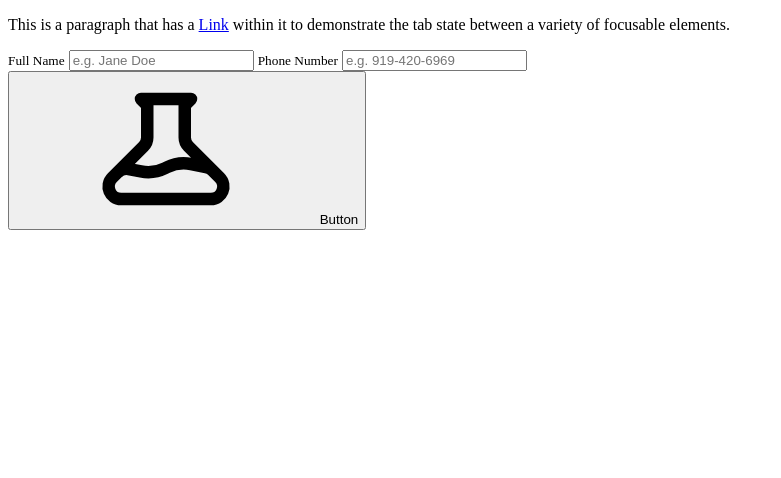
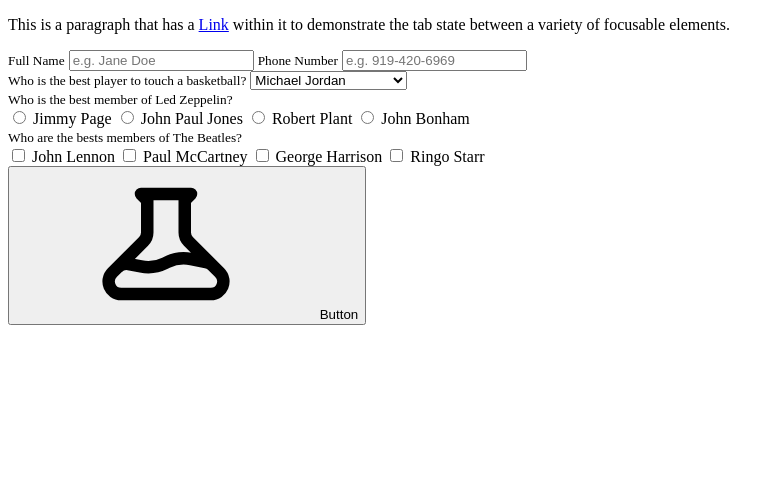
Before and after one commit to dylarcher/node.focus-trail, a plain HTML site: page focus-flow.html in a window 1280 px wide. Shown: the whole page, without its empty margins (0-781 px from the left). Drawn offline with Linux system fonts and the light colour scheme.

Commit message:
add new fields to HTML file

```diff
--- a/focus-flow.html
+++ b/focus-flow.html
@@ -16,41 +16,80 @@
 </head>
 
 <body>
-
 <div id="demo">
   <form novalidate autocomplete="off">
+
     <div>
-      <p>
-        This is a paragraph that has a <a href="#" class="link" title="An anchor title">Link</a> within it to demonstrate the tab state between a variety of focusable elements.
-      </p>
+      <p>This is a paragraph that has a <a href="#" class="link" title="An anchor title">Link</a> within it to demonstrate the tab state between a variety of focusable elements.</p>
     </div>
+
     <div>
+
       <label for="name" class="input" aria-labelledBy="#name-label">
         <small id="name-label" class="input-label">Full Name</small>
-        <input
-          type="text"
-          id="name"
-          class="input-field"
-          name="name"
-          placeholder="e.g. Jane Doe"
-          minlength="2"
-          required
-        />
+        <input type="text" id="name" class="input-field" name="name" placeholder="e.g. Jane Doe" minlength="2" required />
       </label>
 
       <label for="tel" class="input" aria-labelledBy="#tel-label">
         <small id="tel-label" class="input-label">Phone Number</small>
-        <input
-          type="tel"
-          id="tel"
-          class="input-field"
-          name="tel"
-          placeholder="e.g. 919-420-6969"
-          minlength="7"
-          required
-        />
+        <input type="tel" id="tel" class="input-field" name="tel" placeholder="e.g. 919-420-6969" minlength="7" required />
       </label>
+
+      <div class="input" aria-labelledBy="#select-label">
+        <small id="select-label" class="input-label">Who is the best player to touch a basketball?</small>
+        <select id="select" class="input-field" name="select">
+          <option label="Michael Jordan" value="michael-jordan-1">Michael Jordan</option>
+          <option label="Michael Jordan...again" value="michael-jordan-2">Michael Jordan</option>
+        </select>
+      </div>
+
+      <div class="input" role="group" aria-labelledby="zeppelin-head">
+        <small class="input-label" id="zeppelin-head">Who is the best member of Led Zeppelin?</small>
+        <div class="radio column">
+          <label class="subinput-label" for="jimmy-page">
+            <input class="radio-field" id="jimmy-page" type="radio" name="zeppelin" value="zeppelin-jimmy-page" aria-labelledBy="jimmy-page-label" required />
+            <span id="jimmy-page-label">Jimmy Page</span>
+          </label>
+          <label class="subinput-label" for="john-paul-jones">
+            <input class="radio-field" id="john-paul-jones" type="radio" name="zeppelin" value="zeppelin-john-paul-jones"  aria-labelledBy="john-paul-jones-label" />
+            <span id="john-paul-jones-label">John Paul Jones</span>
+          </label>
+          <label class="subinput-label" for="robert-plant">
+            <input class="radio-field" id="robert-plant" type="radio" name="zeppelin" value="zeppelin-robert-plant" aria-labelledBy="robert-plant-label" />
+            <span id="robert-plant-label">Robert Plant</span>
+          </label>
+          <label class="subinput-label" for="john-bonham">
+            <input class="radio-field" id="john-bonham" type="radio" name="zeppelin" value="zeppelin-john-bonham" aria-labelledBy="john-bonham-label" />
+            <span id="john-bonham-label">John Bonham</span>
+          </label>
+        </div>
+      </div>
+
+
+      <div class="input" role="group" aria-labelledby="beatles-head">
+        <small class="input-label" id="beatles-head">Who are the bests members of The Beatles?</small>
+        <div class="radio column">
+          <label class="subinput-label" for="john-lennon">
+            <input class="radio-field" id="john-lennon" type="checkbox" name="beatles" value="beatles-john-lennon" aria-labelledBy="john-lennon-label" required />
+            <span id="john-lennon-label">John Lennon</span>
+          </label>
+          <label class="subinput-label" for="paul-mccartney">
+            <input class="radio-field" id="paul-mccartney" type="checkbox" name="beatles" value="beatles-paul-mccartney"  aria-labelledBy="paul-mccartney-label" />
+            <span id="paul-mccartney-label">Paul McCartney</span>
+          </label>
+          <label class="subinput-label" for="george-harrison">
+            <input class="radio-field" id="george-harrison" type="checkbox" name="beatles" value="beatles-george-harrison" aria-labelledBy="george-harrison-label" />
+            <span id="george-harrison-label">George Harrison</span>
+          </label>
+          <label class="subinput-label" for="ringo-star">
+            <input class="radio-field" id="ringo-star" type="checkbox" name="beatles" value="beatles-ringo-starr" aria-labelledBy="ringo-starr-label"/>
+            <span id="ringo-starr-label">Ringo Starr</span>
+          </label>
+        </div>
+      </div>
+
     </div>
+
     <div>
       <button role="button" type="button" class="button" aria-label="A button label">
         <span class="button-content">
@@ -60,9 +99,9 @@
         </span>
       </button>
     </div>
+
   </form>
 </div>
-
 
 <svg xmlns="http://www.w3.org/2000/svg" hidden>
   <symbol id="icon-beaker" fill="none" viewBox="0 0 24 24" stroke="currentColor">
```
